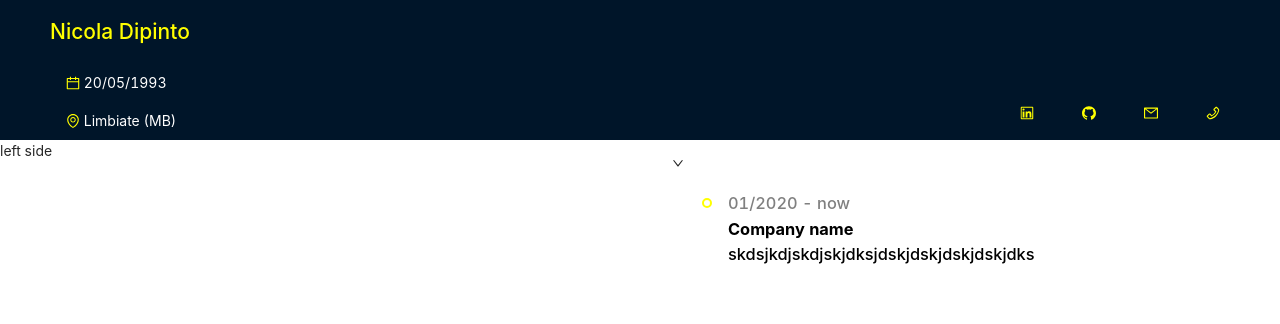
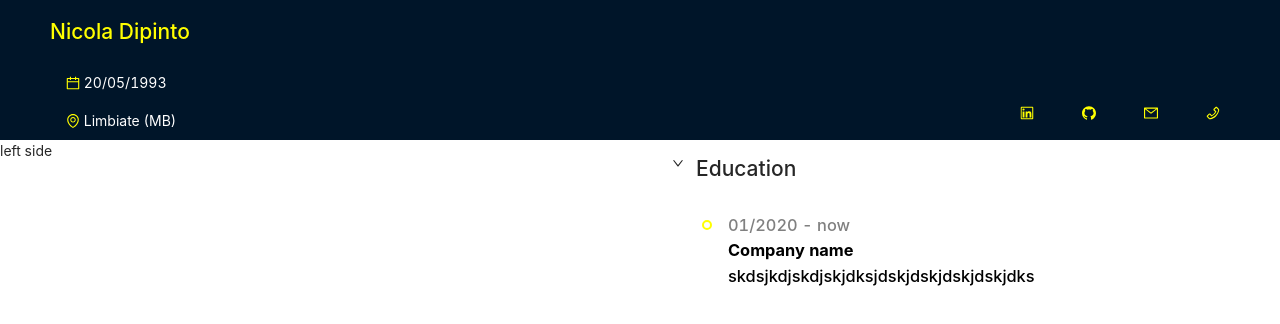
Before and after one commit to NicolaDipintoDev/cv.assignment, a React (Create React App) app in the folder cv-assignment/: page / in a window 1280 px wide. Shown: the top 324 px of the page. Built offline with nearby package versions, Linux system fonts and the light colour scheme.

Commit message:
add title prop

```diff
--- a/cv-assignment/src/components/Content/container/rightSide/RightSide.js
+++ b/cv-assignment/src/components/Content/container/rightSide/RightSide.js
@@ -3,7 +3,7 @@ import ExperiencesBlock from "./experiencesBlock/ExperiencesBlock";
 
 const RightSide = () => (
   <div>
-    <ExperiencesBlock />
+    <ExperiencesBlock title="Education" />
   </div>
 );
 
```
